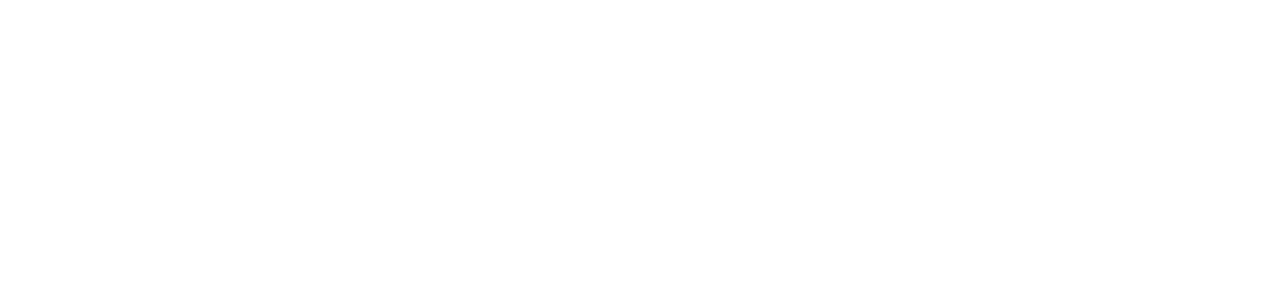
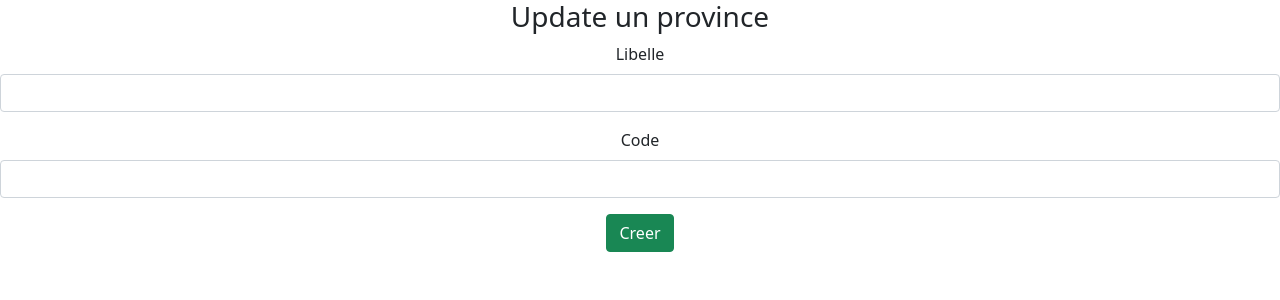
Before and after one commit to UnderGround54/Front_react, a React (Create React App) app: page /provinces/1 in a window 1280 px wide. Before the commit this address had no page. Shown: the top 300 px of the page. Built offline with nearby package versions, Linux system fonts and the light colour scheme; no server answers.

Commit message:
creer Crud

```diff
--- a/src/App.js
+++ b/src/App.js
@@ -1,6 +1,6 @@
 import './App.css';
 import Provinces from './composants/Provinces';
-import CreerProvince from './composants/Provinces';
+import CreerProvince from './composants/CreerProvince';
 import EditProvince from './composants/EditProvince'
 import {BrowserRouter, Routes, Route} from 'react-router-dom'
 
@@ -10,8 +10,8 @@ function App() {
       <BrowserRouter>
         <Routes>
           <Route path='/' element={ <Provinces/>} />
-          <Route path='/create' element={ <CreerProvince/>} />
-          <Route path='/:id' element={ <EditProvince/>} />
+          <Route path='/provinces/create' element={ <CreerProvince/>} />
+          <Route path='/provinces/:id' element={ <EditProvince/>} />
         </Routes>
       </BrowserRouter>
     </div>
--- a/src/composants/CreerProvince.js
+++ b/src/composants/CreerProvince.js
@@ -0,0 +1,40 @@
+import React, {useState, useEffect} from 'react'
+import axios from 'axios'
+import { useNavigate } from 'react-router-dom'
+
+const url_api =  'http://localhost:8000/api/provinces'
+
+const CreerProvince = () => {
+
+    const [libelle_prov, setLibelle] = useState('')
+    const [code_prov, setCode] = useState('')
+    const navigate =  useNavigate()
+
+    const store = async (e) => {
+        e.preventDefault()
+        await axios.post(url_api, {
+            libelle_prov:libelle_prov,
+            code_prov:code_prov
+        })
+        navigate('/')
+    }
+
+    return (
+        <div>
+            <h3>Creer un province</h3>
+            <form onSubmit={store}>
+                <div className='mb-3'>
+                    <label className='form-label'>Libelle</label>
+                    <input type="text" value={libelle_prov} onChange={(e)=> setLibelle(e.target.value)} className='form-control' />
+                </div>
+                <div className='mb-3'>
+                    <label className='form-label'>Code</label>
+                    <input type="text" value={code_prov} onChange={(e)=> setCode(e.target.value)} className='form-control' />
+                </div>
+                <button type='submit' className='btn btn-success'>Creer</button>
+            </form>
+        </div>
+    )
+}
+
+export default CreerProvince
--- a/src/composants/EditProvince.js
+++ b/src/composants/EditProvince.js
@@ -0,0 +1,54 @@
+import React, {useState, useEffect} from 'react'
+import axios from 'axios'
+import { useNavigate, useParams } from 'react-router-dom'
+
+const url_api =  'http://localhost:8000/api/provinces'
+
+const EditProvince = () => {
+
+    const [libelle_prov, setLibelle] = useState('')
+    const [code_prov, setCode] = useState('')
+    const navigate =  useNavigate()
+
+    const {id} = useParams()
+
+    const update = async (e) => {
+        e.preventDefault()
+        await axios.put(`${url_api}/${id}`, {
+            libelle_prov:libelle_prov,
+            code_prov:code_prov
+        })
+        navigate('/')
+    }
+
+    useEffect( () => {
+
+        const getProvinceById = async () => {
+            const res = await axios.get(`${url_api}/${id}`)
+            setLibelle(res.data.libelle_prov)
+            setCode(res.data.code_prov)
+        }
+        getProvinceById()
+        //eslint-disable-next-line react-hooks/exhaustive-deps
+    },[])
+
+
+    return (
+        <div>
+            <h3>Update un province</h3>
+            <form onSubmit={update}>
+                <div className='mb-3'>
+                    <label className='form-label'>Libelle</label>
+                    <input type="text" value={libelle_prov} onChange={(e)=> setLibelle(e.target.value)} className='form-control' />
+                </div>
+                <div className='mb-3'>
+                    <label className='form-label'>Code</label>
+                    <input type="text" value={code_prov} onChange={(e)=> setCode(e.target.value)} className='form-control' />
+                </div>
+                <button type='submit' className='btn btn-success'>Creer</button>
+            </form>
+        </div>
+    )
+}
+
+export default EditProvince
--- a/src/composants/Provinces.js
+++ b/src/composants/Provinces.js
@@ -57,7 +57,7 @@ const Provinces = () => {
     return (
         <div>
             <Grid container>
-                <Link to="/create" variant="contained" color="primary">Create</Link>
+                <Link to="/provinces/create" variant="contained" color="primary">Create</Link>
             </Grid>
             <TableContainer component={Paper}>
                 <Table  className={classes.table} aria-label="customized table">
@@ -78,7 +78,7 @@ const Provinces = () => {
                         <StyledTableCell align="right">{province.libelle_prov}</StyledTableCell>
                         <StyledTableCell align="right">{province.code_prov}</StyledTableCell>
                         <StyledTableCell align="right">
-                            <Link to={`/provinces/${province.id}`} variant="contained" color="primary">Edit</Link>
+                            <Button variant="contained" size="small" color="primary"><Link to={`/provinces/${province.id}`}>Edit</Link></Button>
                             <Button onClick={()=> deleteProvince(province.id)} variant="contained" size="small" color="secondary">Delete</Button>
                         </StyledTableCell>
                         </StyledTableRow>
```
